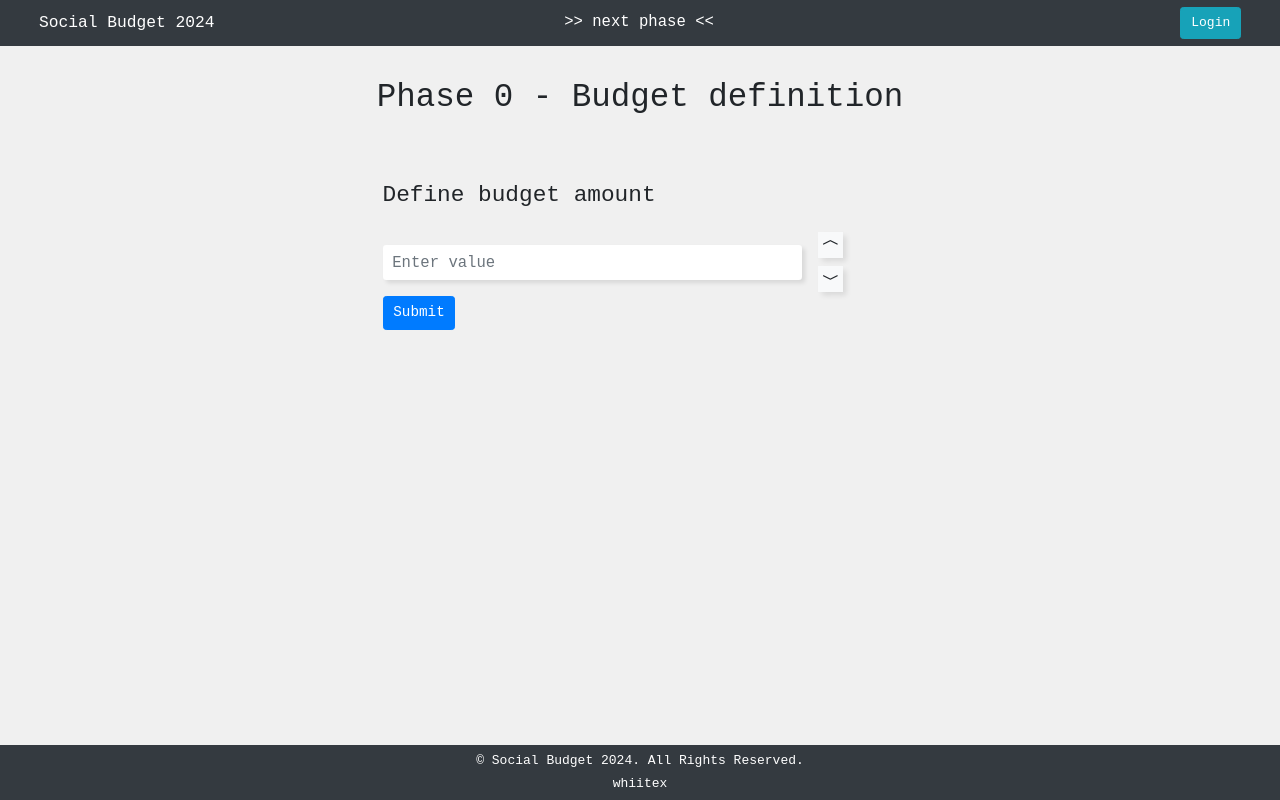
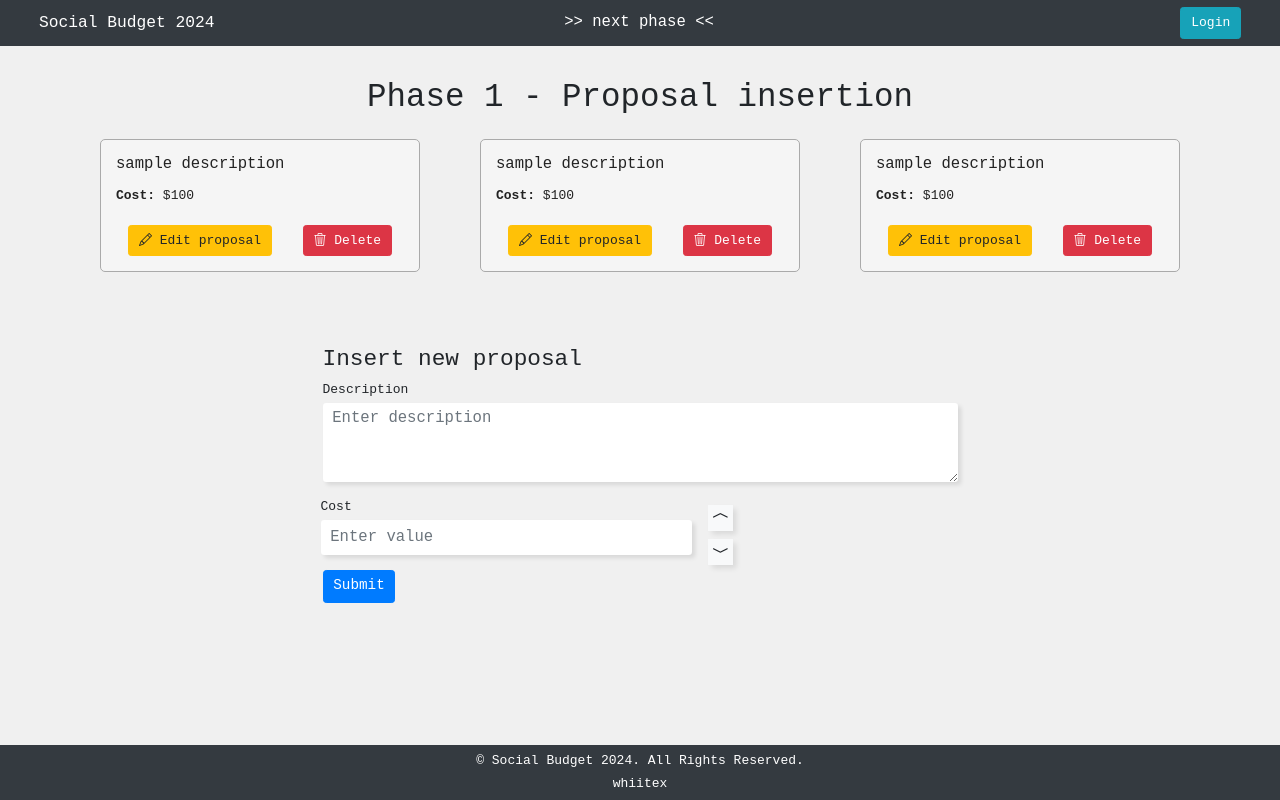
Before and after one commit to whiitex/Social-Budget, a React (Vite) app in the folder client/: page / in a window 1280 px wide. Built offline with nearby package versions, Linux system fonts and the light colour scheme.

Commit message:
feat: phase1 react component

```diff
--- a/client/src/App.jsx
+++ b/client/src/App.jsx
@@ -4,6 +4,7 @@ import Header from "./components/Header/Header";
 import Footer from "./components/Footer/Footer";
 import "./App.css";
 import Phase0 from "./components/Phase/Phase0";
+import Phase1 from "./components/Phase/Phase1";
 
 function App() {
   const [isAdmin, setIsAdmin] = useState(false);
@@ -11,7 +12,7 @@ function App() {
   const [shouldRefresh, setShouldRefresh] = useState(false);
 
   // state PHASE definition
-  const [phase, setPhase] = useState(0);
+  const [phase, setPhase] = useState(1);
   const phaseName = [
     "Phase 0 - Budget definition",
     "Phase 1 - Proposal insertion",
@@ -33,7 +34,7 @@ function App() {
         {phase === 0 ? (
           <Phase0 />
         ) : phase === 1 ? (
-          <></>
+          <Phase1 />
         ) : phase === 2 ? (
           <></>
         ) : phase === 3 ? (
--- a/client/src/components/Phase/Phase0.jsx
+++ b/client/src/components/Phase/Phase0.jsx
@@ -1,6 +1,6 @@
 import React from "react";
 import { Button, Container, Form } from "react-bootstrap";
-import 'bootstrap-icons/font/bootstrap-icons.css';
+import "bootstrap-icons/font/bootstrap-icons.css";
 
 const Phase0 = () => {
   return (
--- /dev/null
+++ b/client/src/components/Phase/Phase1.jsx
@@ -0,0 +1,73 @@
+import React, { useState } from "react";
+import { Button, Container, Form } from "react-bootstrap";
+import Proposal1 from "../Proposal/Proposal1";
+import "bootstrap-icons/font/bootstrap-icons.css";
+
+
+const Phase1 = () => {
+  const [proposals, setProposals] = useState([1,2,3]);
+
+  return (
+    <div id="proposals" className="row mb-5">
+      {proposals.map((proposal, index) => (
+        <Proposal1 key={index} cost={100} description={"sample description"} />
+      ))}
+
+      {/* Form for inserting a new proposal */}
+      <Container className="mt-4 pt-5">
+        <div className="row justify-content-center">
+          <div className="col-10 col-sm-10 col-md-9 col-lg-7">
+            <h3>Insert new proposal</h3>
+            <Form>
+              <Form.Group>
+                <label className="mb-1" htmlFor="description">
+                  Description
+                </label>
+                <textarea
+                  className="form-control inputText"
+                  id="description"
+                  rows="3"
+                  placeholder="Enter description"
+                ></textarea>
+              </Form.Group>
+              <Form.Group className="row">
+                <div className="col-8 d-flex align-items-center pl-0">
+                  <div className="d-flex flex-column flex-grow-1 ml-3 justify-content-center">
+                    <label className="mb-1" htmlFor="cost">
+                      Cost
+                    </label>
+                    <input
+                      type="text"
+                      className="form-control inputText"
+                      id="cost"
+                      placeholder="Enter value"
+                    />
+                  </div>
+                  <div className="d-flex flex-column ml-3 justify-content-center mt-4">
+                    <button type="button" className="plain-button p-1 m-0">
+                      <i
+                        className="btn-light bi bi-chevron-compact-up m-0 p-1"
+                        style={{ fontSize: "1.4em" }}
+                      ></i>
+                    </button>
+                    <button type="button" className="plain-button p-1 m-0">
+                      <i
+                        className="btn-light bi bi-chevron-compact-down m-0 p-1"
+                        style={{ fontSize: "1.4em" }}
+                      ></i>
+                    </button>
+                  </div>
+                </div>
+              </Form.Group>
+              <button type="submit" className="btn btn-primary">
+                Submit
+              </button>
+            </Form>
+          </div>
+        </div>
+      </Container>
+    </div>
+  );
+};
+
+export default Phase1;
--- /dev/null
+++ b/client/src/components/Proposal/Proposal1.jsx
@@ -0,0 +1,26 @@
+import React from "react";
+import { Button } from "react-bootstrap";
+import "bootstrap-icons/font/bootstrap-icons.css";
+
+const Proposal1 = ({ cost, description }) => {
+  return (
+    <div className="col-md-4">
+      <div className="box approved">
+        <p className="box-description">{description}</p>
+        <p>
+          <strong>Cost:</strong> ${cost}
+        </p>
+        <div className="d-flex justify-content-around align-items-center">
+          <Button className="btn-warning mt-2">
+            <i className="bi bi-pencil"></i> Edit proposal
+          </Button>
+          <Button className="btn-danger mt-2 ml-2">
+            <i className="bi bi-trash3"></i> Delete
+          </Button>
+        </div>
+      </div>
+    </div>
+  );
+};
+
+export default Proposal1;
```
Also changed, not shown: client/public/pages/1proposals.html (+17 -12 lines).
